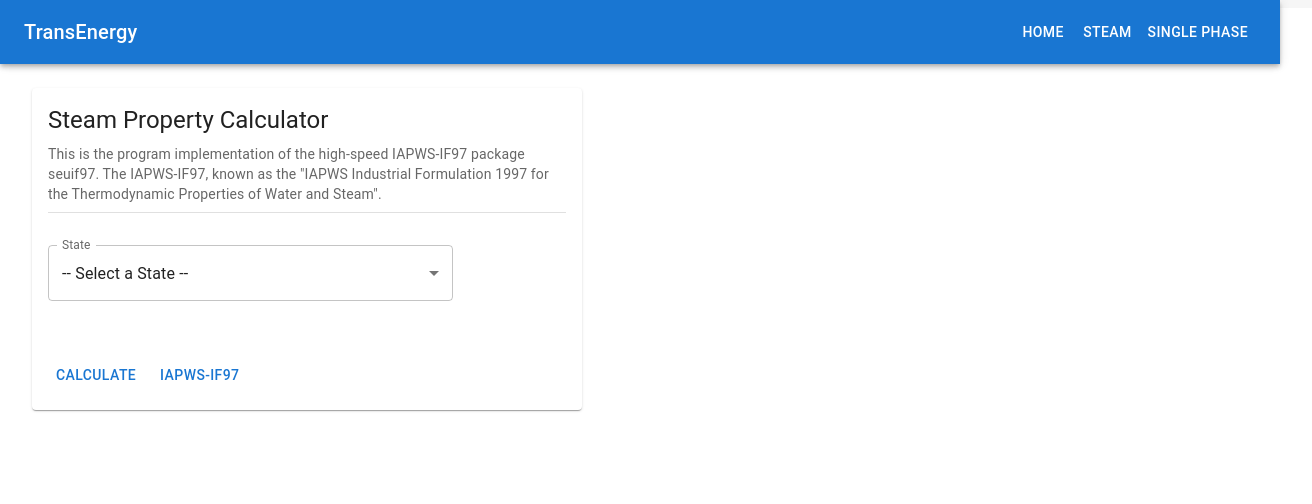
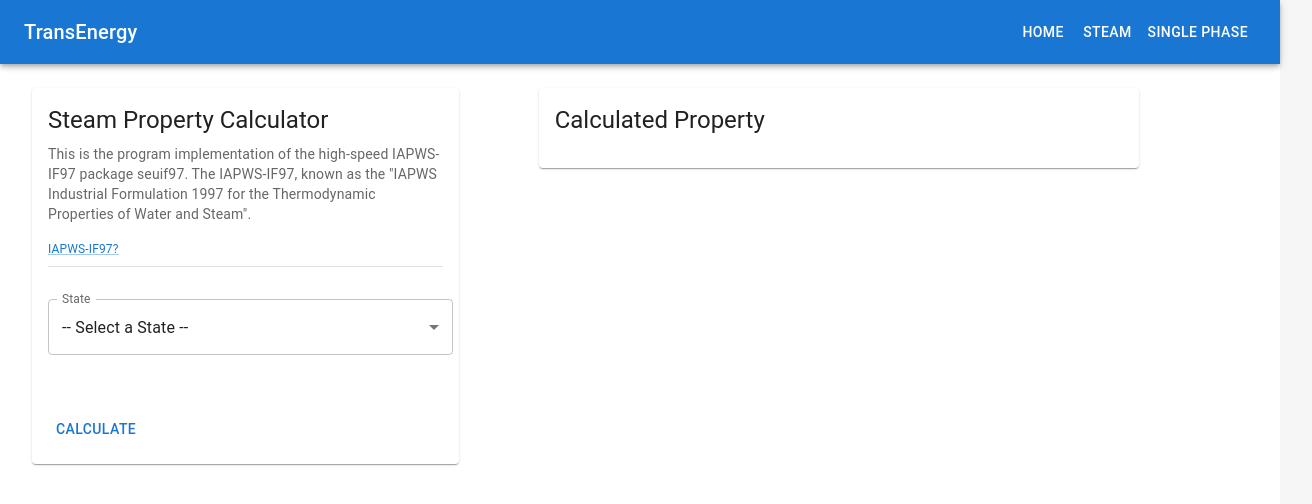
Before and after one commit to chiuwenyu/TransE-App, a React (Vite) app: page /steam in a window 1280 px wide. Shown: the top 504 px of the page, 1312 px wide, since content can reach past the window. Built offline with nearby package versions, Linux system fonts and the light colour scheme.

Commit message:
steam input format validation

```diff
--- a/src/Components/Steam.tsx
+++ b/src/Components/Steam.tsx
@@ -12,29 +12,55 @@ import {
   Select,
   MenuItem,
   FormControl,
-  Menu,
+  Link,
+  Paper,
 } from "@mui/material";
 import { useState } from "react";
 
 export const Steam = () => {
   const [temp, setTemp] = useState("0");
+  const [error, setError] = useState(false);
   const [pres, setPres] = useState("0");
   const [steamState, setSteamState] = useState(0);
+
+  // 處理溫度輸入值
+  const handleTempChange = (e: any) => {
+    const newValue = e.target.value;
+    setTemp(newValue);
+    // 驗證輸入值是否為正的浮點數
+    const isPositiveFloat = /^([0-9]*[.])?[0-9]+$/;
+    if (!isPositiveFloat.test(newValue)) {
+      setError(true);
+    } else {
+      setError(false);
+    }
+  };
+
+  // 處理壓力輸入值
+  const handlePresChange = (e: any) => {
+    const newValue = e.target.value;
+    setPres(newValue);
+    // 驗證輸入值是否為正的浮點數
+    const isPositiveFloat = /^([0-9]*[.])?[0-9]+$/;
+    if (!isPositiveFloat.test(newValue)) {
+      setError(true);
+    } else {
+      setError(false);
+    }
+  };
 
   return (
     <Grid
       container
       // alignItems="center"
+      gap={6}
       sx={{
         bgcolor: "background.default",
-        ml: 4,
-        mt: 1,
-        pt: 10,
-        fontSize: "10px",
         minHeight: "100vh",
       }}
     >
-      <Grid item xs={6}>
+      {/* 輸入條件 */}
+      <Grid item xs={4} sx={{ ml: 4, mt: 1, pt: 10 }}>
         <Card sx={{ maxWidth: 550 }}>
           <CardContent>
             <Typography gutterBottom variant="h5" component="div">
@@ -46,6 +72,15 @@ export const Steam = () => {
               Formulation 1997 for the Thermodynamic Properties of Water and
               Steam".
             </Typography>
+            <Box sx={{ mt: 2, fontSize: 12 }}>
+              <Link
+                href="http://www.iapws.org/relguide/IF97-Rev.html"
+                target="_blank"
+                rel="noopener"
+              >
+                IAPWS-IF97?
+              </Link>
+            </Box>
             <Box marginTop={1}>
               <Divider variant="fullWidth" />
             </Box>
@@ -66,8 +101,25 @@ export const Steam = () => {
                   value={steamState}
                   label="State"
                   onChange={(e) => {
-                    console.log(e.target.value);
                     setSteamState(e.target.value as number);
+                    switch (e.target.value) {
+                      case 10:
+                        setTemp("0");
+                        setPres("0");
+                        break;
+                      case 20:
+                        setTemp("0");
+                        break;
+                      case 30:
+                        setPres("0");
+                        break;
+                      case 40:
+                        setTemp("0");
+                        setPres("0");
+                        break;
+                      default:
+                        break;
+                    }
                   }}
                   sx={{ width: "45ch" }}
                 >
@@ -84,24 +136,38 @@ export const Steam = () => {
                   label="Temperature (°C)"
                   variant="outlined"
                   value={temp}
-                  onChange={(e) => setTemp(e.target.value)}
+                  error={error}
+                  helperText={error ? "Please innput correct number" : ""}
+                  onChange={handleTempChange}
                 />
               )}
               {steamState === 10 || steamState === 0 ? undefined : (
                 <TextField
                   id="outlined-basic"
-                  label="Pressure (kPa)"
+                  label="Pressure (MPa)"
                   variant="outlined"
                   value={pres}
-                  onChange={(e) => setPres(e.target.value)}
+                  error={error}
+                  helperText={error ? "Please innput correct number" : ""}
+                  onChange={handlePresChange}
                 />
               )}
             </Box>
           </CardContent>
           <CardActions sx={{ ml: 1, mt: 4, mb: 1 }}>
             <Button size="medium">Calculate</Button>
-            <Button size="medium">IAPWS-IF97</Button>
           </CardActions>
+        </Card>
+      </Grid>
+
+      {/* 輸出結果 */}
+      <Grid item xs={6} sx={{ ml: 4, mt: 1, pt: 10 }}>
+        <Card sx={{ maxWidth: 600 }}>
+          <CardContent>
+            <Typography gutterBottom variant="h5" component="div">
+              Calculated Property
+            </Typography>
+          </CardContent>
         </Card>
       </Grid>
     </Grid>
```
